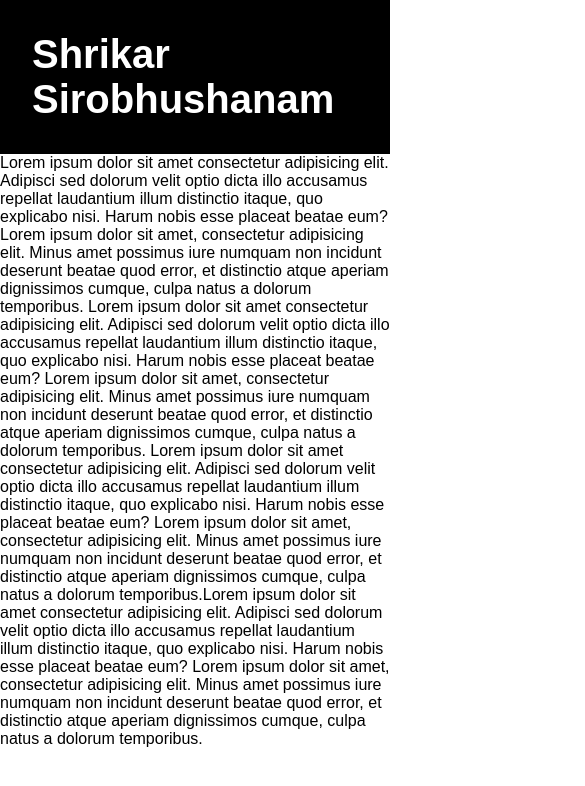
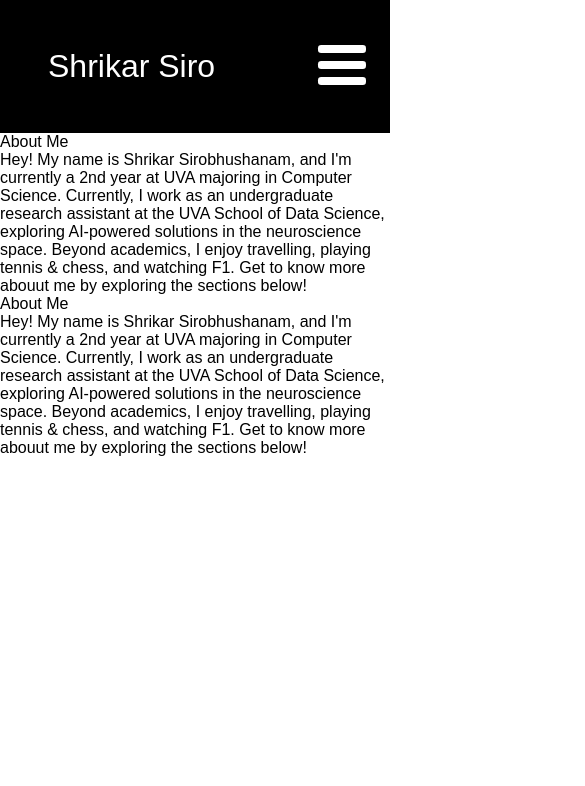
Before and after one commit to shrikar-siro/Portfolio, a React (Vite) app: page /About in a window 390 px wide. Shown: the top 786 px of the page, 585 px wide, since content can reach past the window. Built offline with nearby package versions, Linux system fonts and the light colour scheme.

Commit message:
made minor changes to navbar css and animations, started about section.

```diff
--- a/src/Components/About.tsx
+++ b/src/Components/About.tsx
@@ -1,32 +1,14 @@
 function About() {
   return (
     <>
-      <div>
-        Lorem ipsum dolor sit amet consectetur adipisicing elit. Adipisci sed
-        dolorum velit optio dicta illo accusamus repellat laudantium illum
-        distinctio itaque, quo explicabo nisi. Harum nobis esse placeat beatae
-        eum? Lorem ipsum dolor sit amet, consectetur adipisicing elit. Minus
-        amet possimus iure numquam non incidunt deserunt beatae quod error, et
-        distinctio atque aperiam dignissimos cumque, culpa natus a dolorum
-        temporibus. Lorem ipsum dolor sit amet consectetur adipisicing elit.
-        Adipisci sed dolorum velit optio dicta illo accusamus repellat
-        laudantium illum distinctio itaque, quo explicabo nisi. Harum nobis esse
-        placeat beatae eum? Lorem ipsum dolor sit amet, consectetur adipisicing
-        elit. Minus amet possimus iure numquam non incidunt deserunt beatae quod
-        error, et distinctio atque aperiam dignissimos cumque, culpa natus a
-        dolorum temporibus. Lorem ipsum dolor sit amet consectetur adipisicing
-        elit. Adipisci sed dolorum velit optio dicta illo accusamus repellat
-        laudantium illum distinctio itaque, quo explicabo nisi. Harum nobis esse
-        placeat beatae eum? Lorem ipsum dolor sit amet, consectetur adipisicing
-        elit. Minus amet possimus iure numquam non incidunt deserunt beatae quod
-        error, et distinctio atque aperiam dignissimos cumque, culpa natus a
-        dolorum temporibus.Lorem ipsum dolor sit amet consectetur adipisicing
-        elit. Adipisci sed dolorum velit optio dicta illo accusamus repellat
-        laudantium illum distinctio itaque, quo explicabo nisi. Harum nobis esse
-        placeat beatae eum? Lorem ipsum dolor sit amet, consectetur adipisicing
-        elit. Minus amet possimus iure numquam non incidunt deserunt beatae quod
-        error, et distinctio atque aperiam dignissimos cumque, culpa natus a
-        dolorum temporibus.
+      <div className="title">About Me</div>
+      <div className="description">
+        Hey! My name is Shrikar Sirobhushanam, and I'm currently a 2nd year at
+        UVA majoring in Computer Science. Currently, I work as an undergraduate
+        research assistant at the UVA School of Data Science, exploring
+        AI-powered solutions in the neuroscience space. Beyond academics, I
+        enjoy travelling, playing tennis & chess, and watching F1. Get to know
+        more abouut me by exploring the sections below!
       </div>
     </>
   );
--- a/src/Components/Navbar.tsx
+++ b/src/Components/Navbar.tsx
@@ -1,15 +1,23 @@
 import { Link, NavLink } from "react-router-dom";
 import "../Styling/Navbar.css";
-
+import { useState } from "react";
 function Navbar() {
+  const [linkVisible, setLinkVisible] = useState(false);
   return (
     <>
       <nav>
         <Link to="/" className="title">
-          Shrikar Sirobhushanam
+          Shrikar Siro
         </Link>
-        <ul>
+        {/* using useState, we can set the visibility of the navbar list based on click */}
+        <div className="menu" onClick={() => setLinkVisible(!linkVisible)}>
+          <span></span>
+          <span></span>
+          <span></span>
+        </div>
+        <ul className={linkVisible ? "open" : ""}>
           <li>
+            {/* navLinks help with additional CSS we can add when link is active. */}
             <NavLink to="/About">About</NavLink>
           </li>
           <li>
--- a/src/Page.tsx
+++ b/src/Page.tsx
@@ -12,6 +12,7 @@ function Page() {
     <>
       <div className="Page">
         <Navbar />
+        <About />
         <Routes>
           <Route path="/About" element={<About />}></Route>
           <Route path="/Experience" element={<Experience />}></Route>
--- a/src/Styling/Navbar.css
+++ b/src/Styling/Navbar.css
@@ -1,3 +1,6 @@
+.active{
+    color: #1d4ed8;
+}
 nav{
     display: flex;
     justify-content: space-between;
@@ -6,15 +9,16 @@ nav{
 }
 
 nav .title{
-    font-size: 2.5rem;
+    font-size: 2rem;
     margin: 2rem;
-    font-weight: bold;
+    padding: 1rem;
     text-decoration: none;
     color: #fff;
 }
 
 nav ul{
     display: flex;
+    padding: 1rem;
 }
 
 nav ul li{
@@ -26,23 +30,23 @@ nav ul li a{
     position: relative;
     text-decoration: none;
     color: #fff;
-    padding: 0.5rem;
+    padding: 0.25rem;
     margin: 0 1rem;
     font-size: 1.5rem;
     border-radius: 0.5rem;
 }
 
-nav ul li a::before{
+nav ul li a:not(.active):before{
     content: "";
     position: absolute;
     left: 0;
     bottom: 0;
     width: 0;
     height: 2px;
-    background-color: #fff;
+    background-color: #1d4ed8;
     transition: width 0.25s ease-out;
 }
-nav ul li a:hover::before{
+nav ul li a:not(.active):hover::before{
     width: 70%;
 }
 
@@ -51,3 +55,49 @@ nav ul li a::after{
     position: absolute;
 
 }
+
+nav .menu{
+    display: none;
+    position: absolute;
+    top: calc();
+    right: 1.5rem;
+    flex-direction: column;
+    justify-content: space-between;
+    width: 3rem;
+    height: 2.5rem;
+}
+
+nav .menu span{
+    height: 0.5rem;
+    width: 100%;
+    background-color: #fff;
+    border-radius: 0.2rem;
+}
+
+@media(max-width: 910px){
+    nav .menu{
+        display: flex;
+        top: 45px;
+    }
+    nav{
+        flex-direction: column;
+        align-items: start;
+    }
+    nav ul{
+        display: none;
+        flex-direction: column;
+        width: 100%;
+        margin-bottom: 0.25rem;
+    }
+    nav ul.open{
+        display: flex;
+    }
+    nav ul li{
+        width: 100%;
+        text-align: center;
+    }
+
+    nav ul li a{
+        margin: 0.2rem 0.5rem;
+    }
+}
--- a/src/Styling/index.css
+++ b/src/Styling/index.css
@@ -2,5 +2,5 @@
     box-sizing: border-box;
     margin: 0;
     padding: 0;
-    font-family:Arial, Helvetica, sans-serif;
+    font-family: sans-serif
 }
```
Also changed, not shown: src/Styling/About.css (added).
